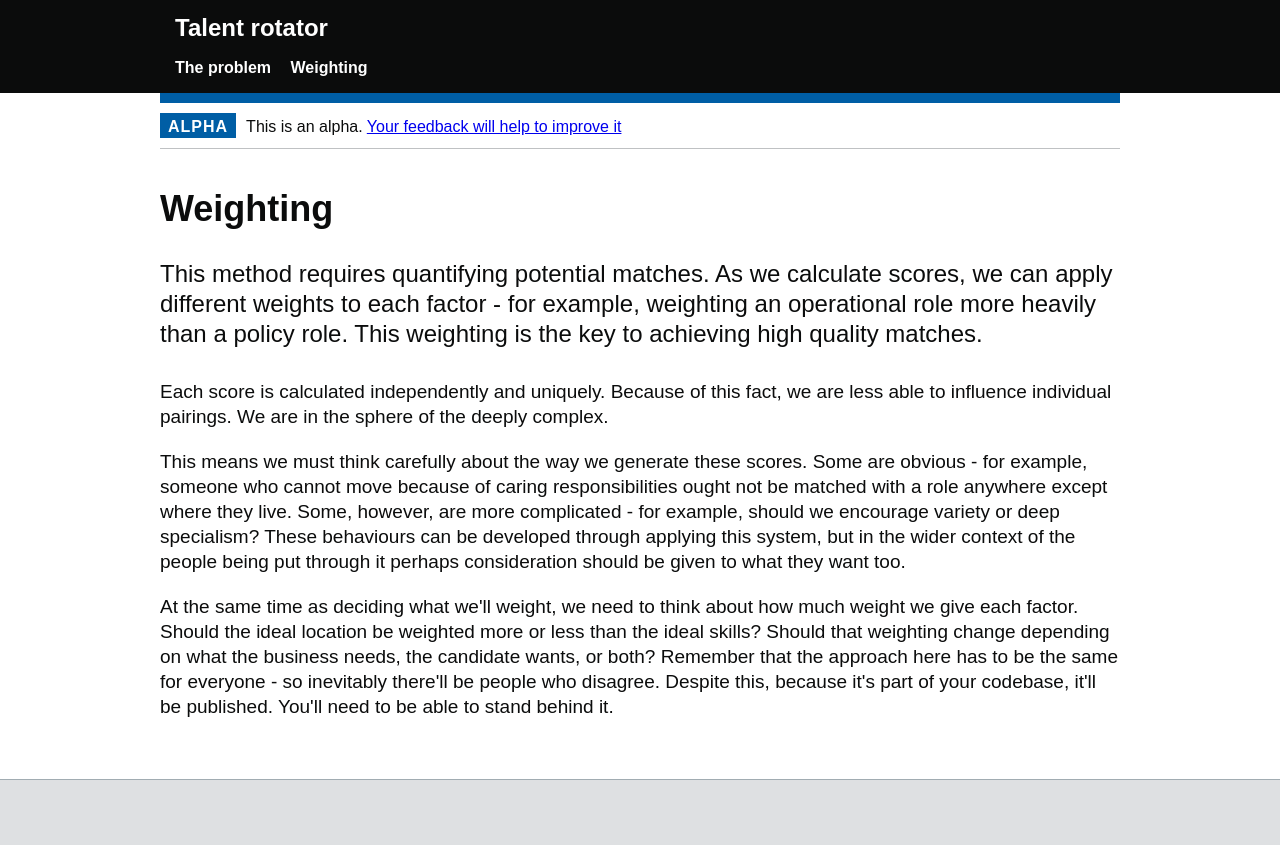
After one commit to jonodrew/graduate-rotator, a Flask app: page /weighting in a window 1280 px wide. The commit adds this page. Run offline with Flask 2, Linux system fonts and the light colour scheme; some web fonts are replaced.

Commit message:
Add weighting content
I've tried to explain why weighting is complicated. I'm concerned it's going to need more tables, and I don't know how effective they are at transmitting information.

```diff
--- a/app/__init__.py
+++ b/app/__init__.py
@@ -15,4 +15,8 @@ def create_app(configuration=Config):
 
     app.register_blueprint(pitch_bp, url_prefix="/pitch/")
 
+    from app.main import main_bp
+
+    app.register_blueprint(main_bp)
+
     return app
--- /dev/null
+++ b/app/main/__init__.py
@@ -0,0 +1,5 @@
+from flask import Blueprint
+
+main_bp = Blueprint("main", __name__)
+
+from app.main import routes  # noqa: E402,F401
--- /dev/null
+++ b/app/main/routes.py
@@ -0,0 +1,7 @@
+from flask import render_template
+from app.main import main_bp
+
+
+@main_bp.route("/weighting", methods=["GET"])
+def weighting():
+    return render_template("weighting.html")
--- a/app/templates/base.html
+++ b/app/templates/base.html
@@ -51,11 +51,16 @@
         <button type="button" role="button" class="govuk-header__menu-button js-header-toggle" aria-controls="navigation" aria-label="Show or hide Top Level Navigation">Menu</button>
             <nav>
           <ul id="navigation" class="govuk-header__navigation " aria-label="Top Level Navigation">
-            <li class="govuk-header__navigation-item govuk-header__navigation-item--active">
+            <li class="govuk-header__navigation-item">
               <a class="govuk-header__link" href="{{ url_for("pitch.problem") }}">
                 The problem
               </a>
             </li>
+              <li class="govuk-header__navigation-item">
+                  <a class="govuk-header__link" href="{{ url_for("main.weighting") }}">
+                      Weighting
+                  </a>
+              </li>
           </ul>
         </nav>
 
--- /dev/null
+++ b/app/templates/weighting.html
@@ -0,0 +1,33 @@
+{% extends "base.html" %}
+{% block content %}
+    <h1 class="govuk-heading-l">
+        Weighting
+    </h1>
+    <p class="govuk-body-l">
+        This method requires quantifying potential matches. As we calculate scores, we can
+        apply different weights to each factor - for example, weighting an operational
+        role more heavily than a policy role. This weighting is the key to achieving
+        high quality matches.
+    </p>
+    <p class="govuk-body">
+        Each score is calculated independently and uniquely. Because of this fact, we are
+        less able to influence individual pairings. We are in the sphere of the deeply complex.
+    </p>
+    <p class="govuk-body">
+        This means we must think carefully about the way we generate these scores. Some are
+        obvious - for example, someone who cannot move because of caring
+        responsibilities ought not be matched with a role anywhere except where they live. Some,
+        however, are more complicated - for example, should we encourage variety or deep
+        specialism? These behaviours can be developed through applying this system, but
+        in the wider context of the people being put through it perhaps consideration should
+        be given to what they want too.
+    </p>
+    <p class="govuk-body">
+        At the same time as deciding what we'll weight, we need to think about how much
+    weight we give each factor. Should the ideal location be weighted more or less than
+    the ideal skills? Should that weighting change depending on what the business needs,
+    the candidate wants, or both? Remember that the approach here has to be the same for
+    everyone - so inevitably there'll be people who disagree. Despite this, because it's
+     part of your codebase, it'll be published. You'll need to be able to stand behind it.
+    </p>
+{% endblock %}
```
